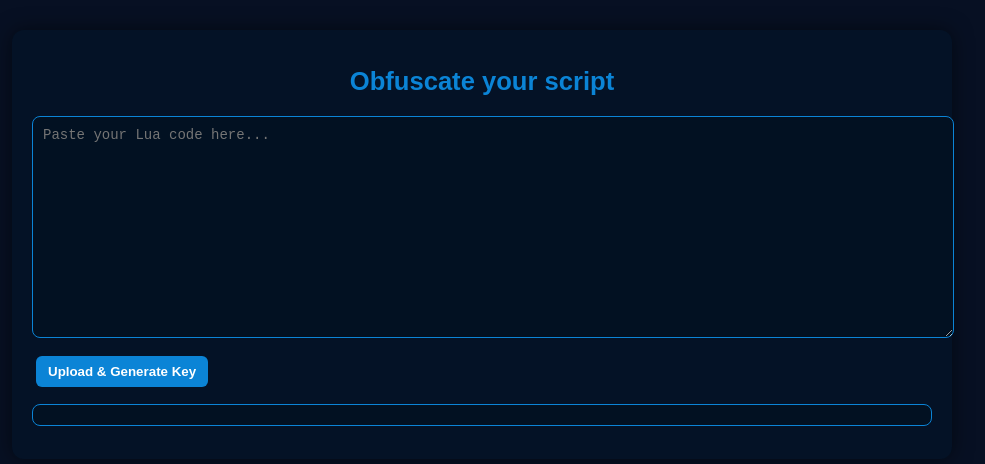
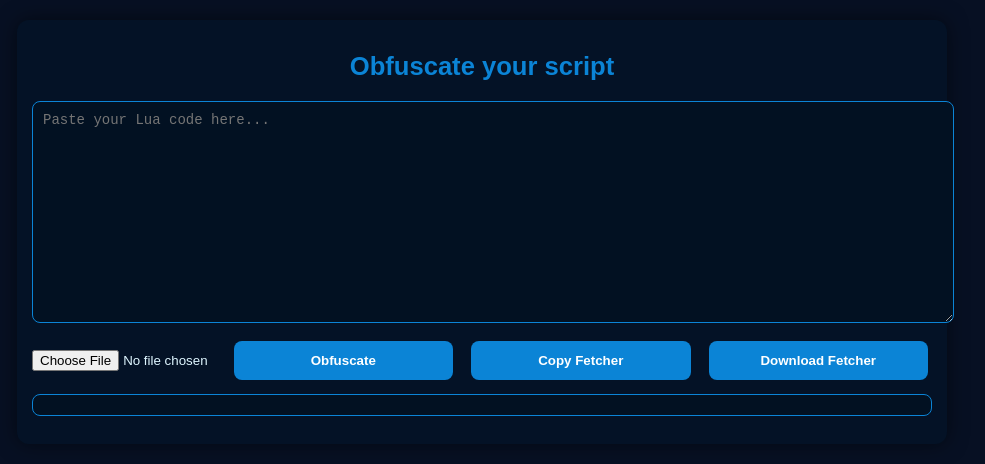
Before and after one commit to Kiroscripter/Obfuscator-, a plain HTML site: page index.html in a window 1280 px wide. Shown: the whole page, without its empty margins (158-1143 px from the left). Drawn offline with Linux system fonts and the light colour scheme.

Commit message:
Update index.html

```diff
--- a/index.html
+++ b/index.html
@@ -2,17 +2,22 @@
 <html lang="en">
 <head>
 <meta charset="utf-8"/>
-<meta name="viewport" content="width=device-width,initial-scale=1"/>
+<meta name="viewport" content="width=device-width, initial-scale=1"/>
 <title>Diamond Luau Obfuscator</title>
 <style>
 body { background:#071023; color:#e6f7ff; font-family:sans-serif; margin:0; padding:0; }
-.wrap { max-width:900px; margin:30px auto; padding:20px; background:#041226; border-radius:12px; box-shadow:0 0 20px rgba(0,0,0,0.5); }
+.wrap { max-width:900px; margin:20px auto; padding:15px; background:#041226; border-radius:12px; box-shadow:0 0 20px rgba(0,0,0,0.5); }
 h1 { text-align:center; margin-bottom:20px; font-size:1.6em; color:#0b84d6; }
-textarea { width:100%; min-height:200px; background:#021122; color:#dff6ff; border-radius:8px; padding:10px; font-family:monospace; font-size:14px; border:1px solid #0b84d6; }
-button { margin:4px; padding:8px 12px; border:none; border-radius:6px; background:#0b84d6; color:white; cursor:pointer; font-weight:600; transition:0.2s; }
+textarea { width:100%; min-height:200px; background:#021122; color:#dff6ff; border-radius:8px; padding:10px; font-family:monospace; font-size:14px; border:1px solid #0b84d6; resize: vertical; }
+button { margin:4px; padding:12px 16px; border:none; border-radius:8px; background:#0b84d6; color:white; cursor:pointer; font-weight:600; transition:0.2s; flex:1; min-width:100px; }
 button:hover { background:#0964a2; }
-pre { background:#021122; padding:10px; border-radius:8px; max-height:400px; overflow:auto; border:1px solid #0b84d6; white-space:pre-wrap; word-break:break-word; }
+pre { background:#021122; padding:10px; border-radius:8px; max-height:400px; overflow:auto; border:1px solid #0b84d6; white-space:pre-wrap; word-break:break-word; margin-top:10px; }
 .row { display:flex; gap:10px; align-items:center; margin-top:10px; flex-wrap:wrap; }
+input[type=file] { color:#dff6ff; flex:1; min-width:100px; }
+@media(max-width:600px){
+  .row { flex-direction:column; }
+  button, input[type=file] { width:100%; }
+}
 </style>
 </head>
 <body>
@@ -20,7 +25,10 @@ pre { background:#021122; padding:10px; border-radius:8px; max-height:400px; ove
 <h1>Obfuscate your script</h1>
 <textarea id="luaCode" placeholder="Paste your Lua code here..."></textarea>
 <div class="row">
-<button onclick="uploadScript()">Upload & Generate Key</button>
+<input type="file" id="fileInput" accept=".lua">
+<button onclick="uploadScript()">Obfuscate</button>
+<button onclick="copyFetcher()">Copy Fetcher</button>
+<button onclick="downloadFetcher()">Download Fetcher</button>
 </div>
 <pre id="outputArea"></pre>
 </div>
@@ -36,15 +44,24 @@ function luaObfuscate(str){
     return str.split('').map(c=>`string.char(${c.charCodeAt(0)})`).join('..');
 }
 
+// Handle file input
+document.getElementById("fileInput").addEventListener("change", function(e){
+    const file = e.target.files[0];
+    if(!file) return;
+    const reader = new FileReader();
+    reader.onload = function(evt){
+        document.getElementById("luaCode").value = evt.target.result;
+    }
+    reader.readAsText(file);
+});
+
 async function uploadScript(){
     const code = document.getElementById("luaCode").value.trim();
     if(!code) return alert("Enter Lua code to upload.");
 
-    // Generate random key
     const key = rndKey();
+    const apiURL = "https://obfuscation-api-0qvo.onrender.com/upload"; // Your API URL
 
-    // Upload to API
-    const apiURL = "https://obfuscation-api-0qvo.onrender.com/upload";
     try {
         const res = await fetch(apiURL, {
             method: "POST",
@@ -57,7 +74,6 @@ async function uploadScript(){
         const text = await res.text();
         if(!res.ok) return alert("Upload failed: "+text);
 
-        // Prepare Roblox Lua fetcher with obfuscated key
         const obfKey = luaObfuscate(key);
         const fetcher = `-- Roblox Lua Fetcher
 local HttpService=game:GetService("HttpService")
@@ -66,12 +82,32 @@ local url="https://obfuscation-api-0qvo.onrender.com/fetch"
 local s,res=pcall(function() return HttpService:GetAsync(url.."?key="..key) end)
 if s then local f=loadstring(res) if type(f)=="function" then f() end end`;
 
-        document.getElementById("outputArea").textContent = `Upload Success!\n\nYour Key: ${key}\n\nRoblox Fetcher:\n${fetcher}`;
+        document.getElementById("outputArea").textContent = fetcher;
+        document.getElementById("outputArea").dataset.key = key;
 
     } catch(e){
         alert("Error uploading: "+e);
     }
 }
+
+// Copy fetcher to clipboard
+function copyFetcher(){
+    const fetcher = document.getElementById("outputArea").textContent;
+    if(!fetcher) return alert("Nothing to copy!");
+    navigator.clipboard.writeText(fetcher);
+    alert("Fetcher copied to clipboard!");
+}
+
+// Download fetcher as .lua
+function downloadFetcher(){
+    const fetcher = document.getElementById("outputArea").textContent;
+    if(!fetcher) return alert("Nothing to download!");
+    const blob = new Blob([fetcher], {type:"text/plain"});
+    const a = document.createElement("a");
+    a.href = URL.createObjectURL(blob);
+    a.download = "fetcher.lua";
+    a.click();
+}
 </script>
 </body>
 </html>
```
